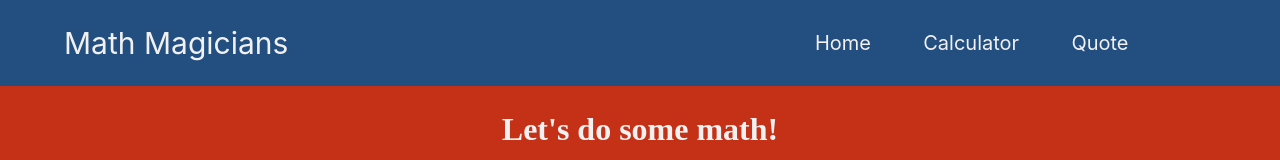
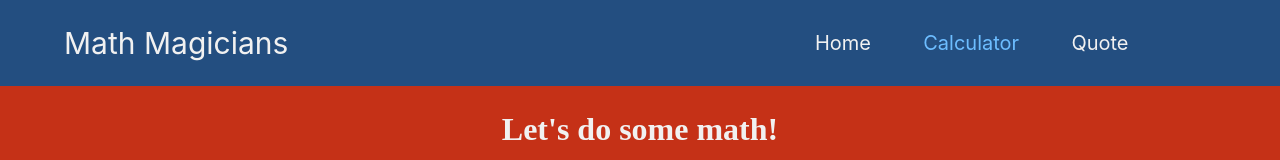
Before and after one commit to Gopxfs/Math-Magicians, a React (Create React App) app: page /calculator in a window 1280 px wide. Shown: the top 160 px of the page. Built offline with nearby package versions, Linux system fonts and the light colour scheme.

Commit message:
Change navbar link to navlink

```diff
--- a/src/components/NavBar.js
+++ b/src/components/NavBar.js
@@ -1,23 +1,23 @@
-import { Link } from 'react-router-dom';
+import { NavLink } from 'react-router-dom';
 
 const NavBar = () => (
   <nav className="navbar">
     <p> Math Magicians </p>
     <ul>
       <li>
-        <Link to="/">
+        <NavLink to="/">
           Home
-        </Link>
+        </NavLink>
       </li>
       <li>
-        <Link to="/calculator">
+        <NavLink to="/calculator">
           Calculator
-        </Link>
+        </NavLink>
       </li>
       <li>
-        <Link to="/quote">
+        <NavLink to="/quote">
           Quote
-        </Link>
+        </NavLink>
       </li>
     </ul>
   </nav>
--- a/src/partials/_navbar.scss
+++ b/src/partials/_navbar.scss
@@ -35,3 +35,7 @@
     }
   }
 }
+
+.active {
+  color: rgb(109, 189, 255);
+}
```
